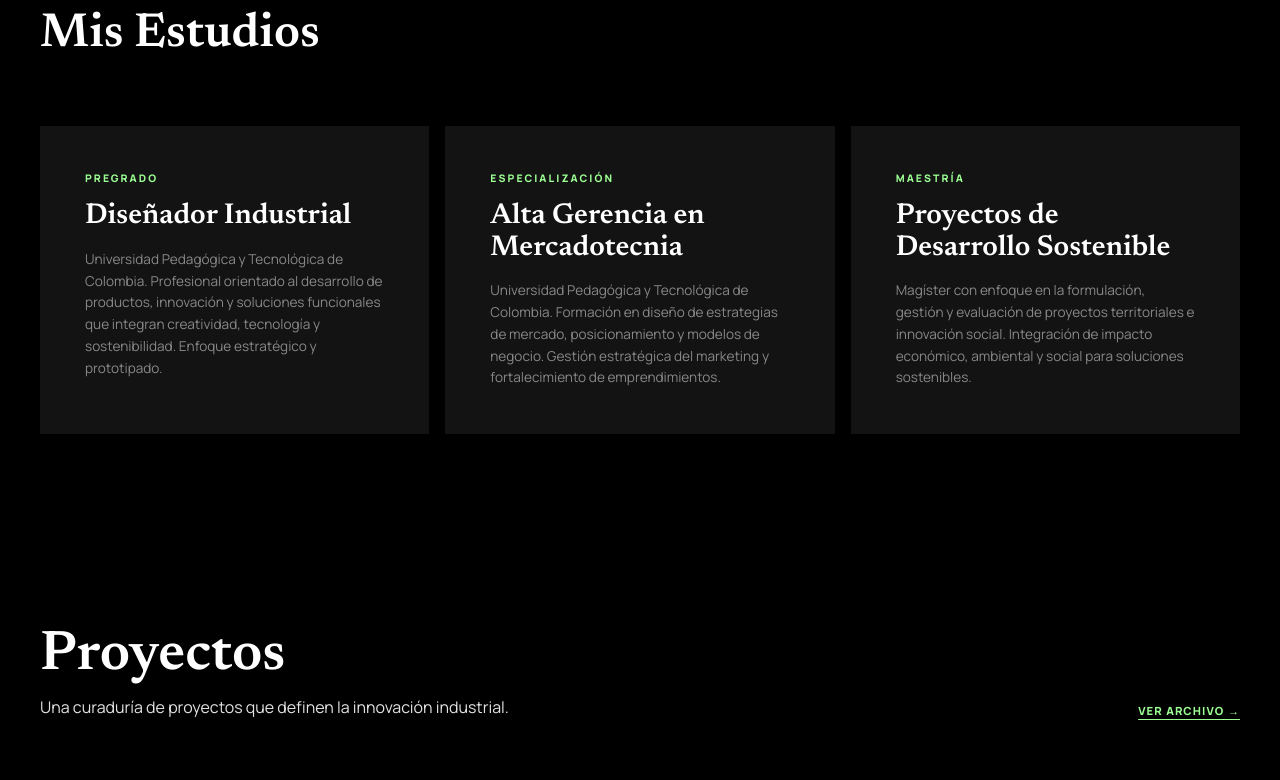
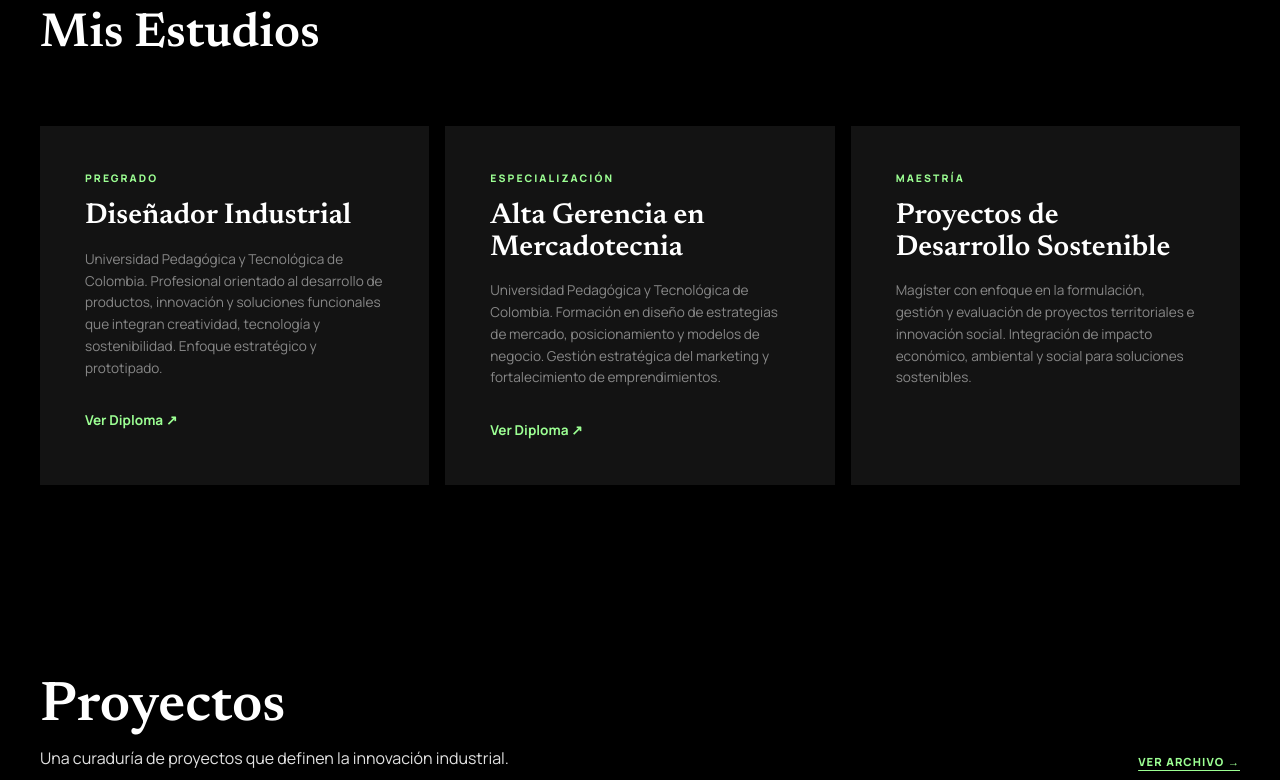
Before and after one commit to yekam97/yekam97.github.io, a Next.js app: page / in a window 1280 px wide. Shown: the part 1066-1846 px from the top of the page. Built offline with nearby package versions, Linux system fonts and the light colour scheme.

Commit message:
feat: Add PDF diploma links to PREGRADO and ESPECIALIZACIÓN studies

```diff
--- a/components/Roles.js
+++ b/components/Roles.js
@@ -5,12 +5,14 @@ const rolesData = [
   {
     category: 'PREGRADO',
     title: 'Diseñador Industrial',
-    description: 'Universidad Pedagógica y Tecnológica de Colombia. Profesional orientado al desarrollo de productos, innovación y soluciones funcionales que integran creatividad, tecnología y sostenibilidad. Enfoque estratégico y prototipado.'
+    description: 'Universidad Pedagógica y Tecnológica de Colombia. Profesional orientado al desarrollo de productos, innovación y soluciones funcionales que integran creatividad, tecnología y sostenibilidad. Enfoque estratégico y prototipado.',
+    pdfUrl: '/DIPLOMA PREGRADO.pdf'
   },
   {
     category: 'ESPECIALIZACIÓN',
     title: 'Alta Gerencia en Mercadotecnia',
-    description: 'Universidad Pedagógica y Tecnológica de Colombia. Formación en diseño de estrategias de mercado, posicionamiento y modelos de negocio. Gestión estratégica del marketing y fortalecimiento de emprendimientos.'
+    description: 'Universidad Pedagógica y Tecnológica de Colombia. Formación en diseño de estrategias de mercado, posicionamiento y modelos de negocio. Gestión estratégica del marketing y fortalecimiento de emprendimientos.',
+    pdfUrl: '/DIPLOMA DE GRADO ESPECIALIZACIÓN.pdf'
   },
   {
     category: 'MAESTRÍA',
@@ -42,6 +44,11 @@ const Roles = () => {
               <span className={styles.facetLabel}>{role.category}</span>
               <h3 className={styles.facetTitle}>{role.title}</h3>
               <p className={styles.facetDescription}>{role.description}</p>
+              {role.pdfUrl && (
+                <a href={role.pdfUrl} target="_blank" rel="noopener noreferrer" className={styles.pdfLink}>
+                  Ver Diploma ↗
+                </a>
+              )}
             </motion.div>
           ))}
         </div>
--- a/components/Roles.module.css
+++ b/components/Roles.module.css
@@ -38,6 +38,21 @@
     font-size: 0.85rem;
     line-height: 1.6;
     color: var(--muted);
+    margin-bottom: var(--spacing-4);
+}
+
+.pdfLink {
+    display: inline-block;
+    font-size: 0.85rem;
+    font-weight: 700;
+    color: var(--primary);
+    text-decoration: none;
+    transition: var(--transition);
+    padding-top: var(--spacing-4);
+}
+
+.pdfLink:hover {
+    color: #FFFFFF;
 }
 
 @media (max-width: 900px) {
```
Also changed, not shown: 2 other files (tests, documents, lock files or other folders).
